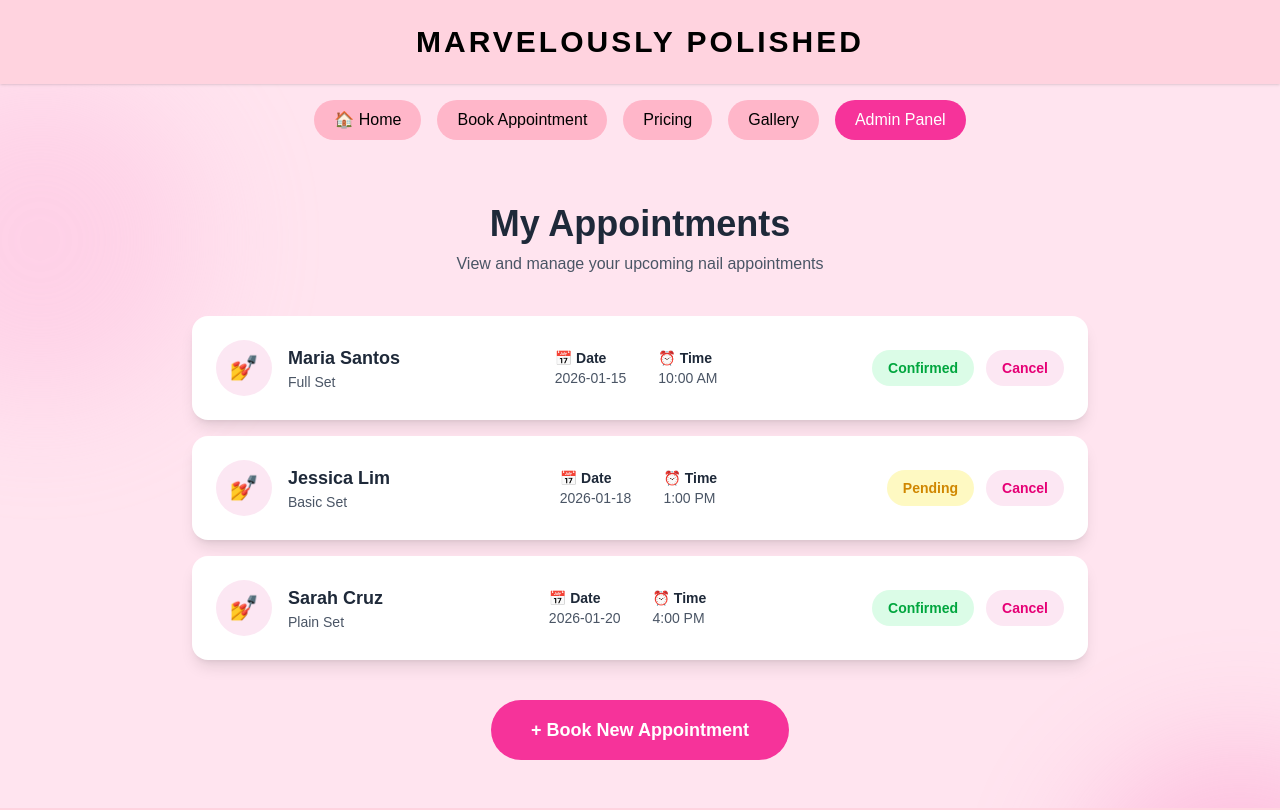
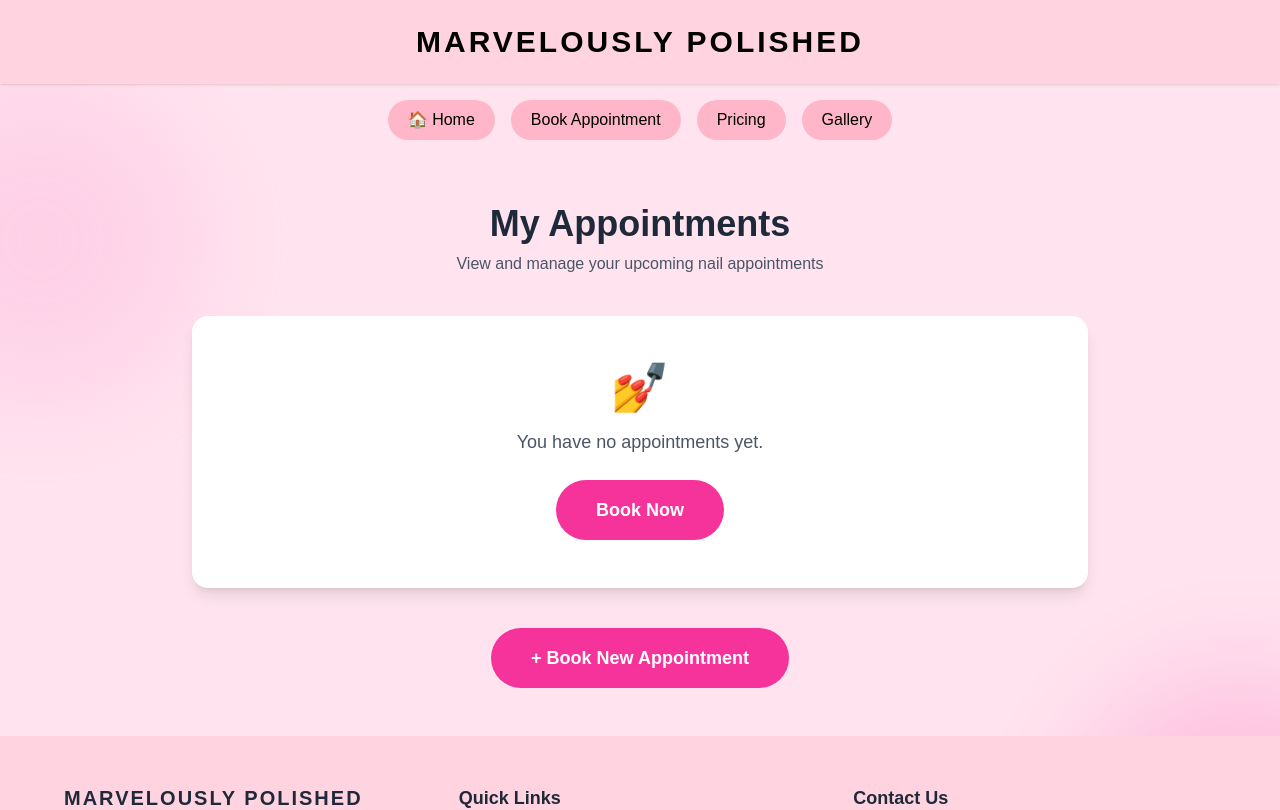
Before and after one commit to rhigovillahermosa18-star/Capstone, a Next.js app: page /appointments in a window 1280 px wide. Shown: the top 810 px of the page. Built offline with nearby package versions, Linux system fonts and the light colour scheme.

Commit message:
update project files

```diff
--- a/app/appointments/page.tsx
+++ b/app/appointments/page.tsx
@@ -1,18 +1,39 @@
 "use client";
 
 import Link from "next/link";
+import { useEffect, useState } from "react";
 
-const appointments = [
-  { id: 1, name: "Maria Santos", service: "Full Set", date: "2026-01-15", time: "10:00 AM", status: "Confirmed" },
-  { id: 2, name: "Jessica Lim", service: "Basic Set", date: "2026-01-18", time: "1:00 PM", status: "Pending" },
-  { id: 3, name: "Sarah Cruz", service: "Plain Set", date: "2026-01-20", time: "4:00 PM", status: "Confirmed" },
-];
+type Appointment = {
+  id: number;
+  name: string;
+  phone: string;
+  service: string;
+  date: string;
+  time: string;
+  requests: string;
+  design: string;
+  status: string;
+};
 
 export default function Appointments() {
+  const [appointments, setAppointments] = useState<Appointment[]>([]);
+
+  useEffect(() => {
+    const stored = localStorage.getItem("appointments");
+    if (stored) setAppointments(JSON.parse(stored));
+  }, []);
+
+  const handleCancel = (id: number) => {
+    const updated = appointments.map((a) =>
+      a.id === id ? { ...a, status: "Cancelled" } : a
+    );
+    setAppointments(updated);
+    localStorage.setItem("appointments", JSON.stringify(updated));
+  };
+
   return (
     <div className="min-h-screen bg-[#FFE4EF] flex flex-col relative overflow-hidden">
 
-      {/* Decorative Shapes */}
       <div className="absolute top-20 left-[-120px] w-80 h-80 bg-pink-300 rounded-full opacity-30 blur-3xl"></div>
       <div className="absolute bottom-10 right-[-120px] w-80 h-80 bg-pink-400 rounded-full opacity-30 blur-3xl"></div>
 
@@ -37,9 +58,6 @@ export default function Appointments() {
         <Link href="/gallery" className="bg-[#FFB6C9] px-5 py-2 rounded-full text-black hover:bg-pink-400 transition">
           Gallery
         </Link>
-        <Link href="/admin" className="bg-pink-500 px-5 py-2 rounded-full text-white hover:bg-pink-600 transition">
-          Admin Panel
-        </Link>
       </div>
 
       {/* Content */}
@@ -49,17 +67,29 @@ export default function Appointments() {
           <h2 className="text-4xl font-bold text-gray-800 mb-2 text-center">My Appointments</h2>
           <p className="text-center text-gray-600 mb-10">View and manage your upcoming nail appointments</p>
 
-          {/* Appointment Cards */}
+          {appointments.length === 0 ? (
+            <div className="bg-white p-12 rounded-2xl shadow-lg text-center">
+              <p className="text-5xl mb-4">💅</p>
+              <p className="text-gray-600 text-lg mb-6">You have no appointments yet.</p>
+              <Link
+                href="/book"
+                className="inline-block bg-pink-500 text-white px-10 py-4 rounded-full font-semibold text-lg hover:bg-pink-600 transition"
+              >
+                Book Now
+              </Link>
+            </div>
+          ) : (
             <div className="space-y-4">
               {appointments.map((appt) => (
                 <div key={appt.id} className="bg-white p-6 rounded-2xl shadow-lg flex flex-col md:flex-row md:items-center justify-between gap-4">
                   <div className="flex items-center gap-4">
-                  <div className="bg-pink-100 text-pink-600 text-2xl w-14 h-14 rounded-full flex items-center justify-center font-bold">
+                    <div className="bg-pink-100 text-2xl w-14 h-14 rounded-full flex items-center justify-center">
                       💅
                     </div>
                     <div>
                       <p className="font-bold text-gray-800 text-lg">{appt.name}</p>
                       <p className="text-gray-600 text-sm">{appt.service}</p>
+                      {appt.design && <p className="text-pink-500 text-xs mt-1">Design: {appt.design}</p>}
                     </div>
                   </div>
 
@@ -78,19 +108,26 @@ export default function Appointments() {
                     <span className={`px-4 py-2 rounded-full text-sm font-semibold ${
                       appt.status === "Confirmed"
                         ? "bg-green-100 text-green-600"
+                        : appt.status === "Cancelled"
+                        ? "bg-red-100 text-red-500"
                         : "bg-yellow-100 text-yellow-600"
                     }`}>
                       {appt.status}
                     </span>
-                  <button className="bg-pink-100 text-pink-600 px-4 py-2 rounded-full text-sm font-semibold hover:bg-pink-200 transition">
+                    {appt.status !== "Cancelled" && (
+                      <button
+                        onClick={() => handleCancel(appt.id)}
+                        className="bg-pink-100 text-pink-600 px-4 py-2 rounded-full text-sm font-semibold hover:bg-pink-200 transition"
+                      >
                         Cancel
                       </button>
+                    )}
                   </div>
                 </div>
               ))}
             </div>
+          )}
 
-          {/* Book New */}
           <div className="text-center mt-10">
             <Link
               href="/book"
--- a/app/book/page.tsx
+++ b/app/book/page.tsx
@@ -2,6 +2,41 @@
 
 import Link from "next/link";
 import Image from "next/image";
+import { useState } from "react";
+import { useRouter } from "next/navigation";
+
+export default function Book() {
+  const router = useRouter();
+  const [name, setName] = useState("");
+  const [phone, setPhone] = useState("");
+  const [service, setService] = useState("");
+  const [date, setDate] = useState("");
+  const [time, setTime] = useState("");
+  const [requests, setRequests] = useState("");
+  const [design, setDesign] = useState("");
+  const [error, setError] = useState("");
+
+  const handleSubmit = () => {
+    if (!name || !phone || !service || service === "" || !date || !time) {
+      setError("Please fill in all required fields.");
+      return;
+    }
+    const stored = localStorage.getItem("appointments");
+    const existing = stored ? JSON.parse(stored) : [];
+    const newAppointment = {
+      id: Date.now(),
+      name,
+      phone,
+      service,
+      date,
+      time,
+      requests,
+      design,
+      status: "Pending",
+    };
+    localStorage.setItem("appointments", JSON.stringify([...existing, newAppointment]));
+    router.push("/appointments");
+  };
 
 export default function Book() {
   return (
```
Lines whose indentation alone changed are shown as unchanged.
